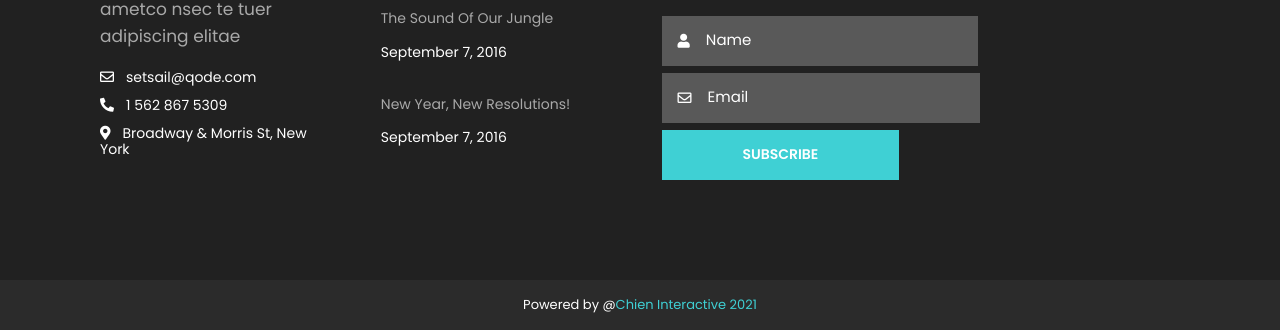
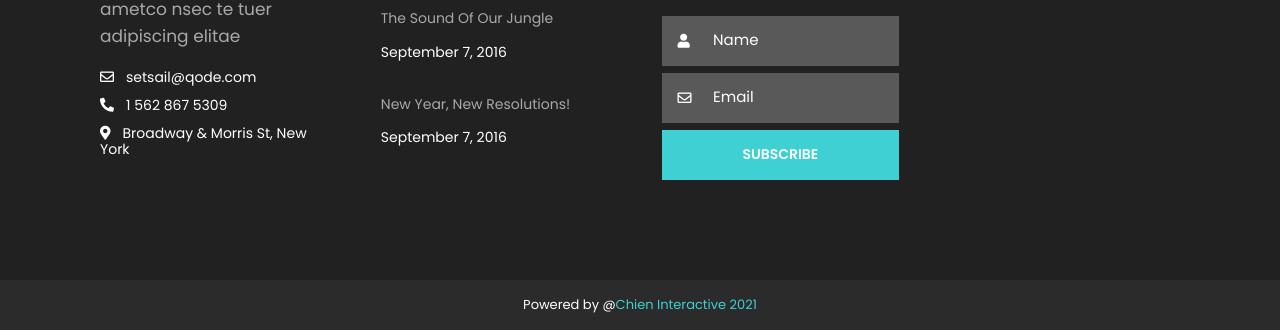
Before and after one commit to chien20/travel-agency, a plain HTML site: page index.html in a window 1280 px wide. Shown: the part 9473-9803 px from the top of the page. Drawn offline with nearby package versions, Linux system fonts and the light colour scheme.

Commit message:
update css input

```diff
--- a/css/main.css
+++ b/css/main.css
@@ -1124,6 +1124,7 @@
     margin-bottom: .7rem;
     display: flex;
     align-items: center;
+    padding-left: 1.6rem;
 }
 .footer__input:first-of-type {
     margin-top: 2.8rem;
@@ -1132,12 +1133,13 @@
     color: var(--white-color);
     display: inline-block;
     font-size: 1.4rem;
-    margin: 0 1.6rem;
+    width: 16%;
 }
 .footer__input input {
     background-color: #595959;
     height: 100%;
     color: var(--white-color);
+    width: 84%;
 }
 .footer__input input::-webkit-input-placeholder { /* Chrome/Opera/Safari */
     color: var(--white-color);
```
